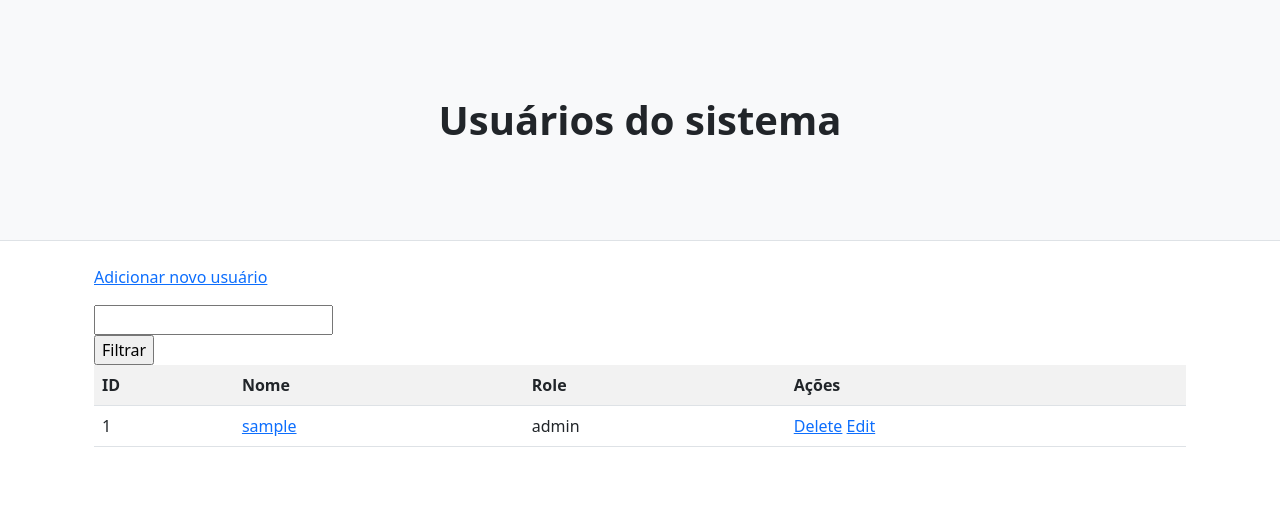
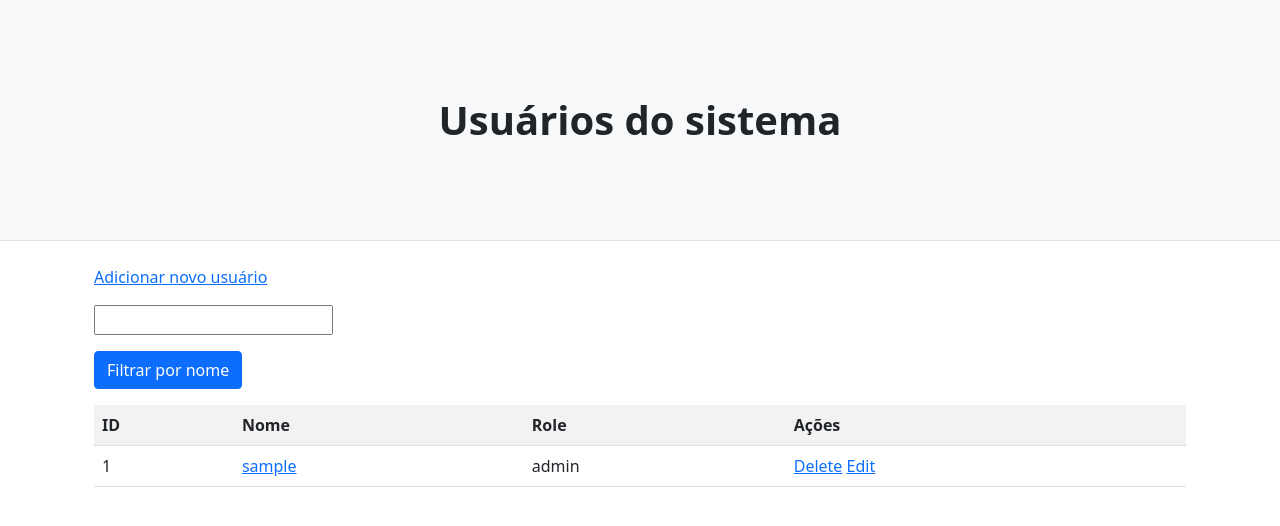
Before and after one commit to jvsouz4/Blog, a CakePHP app: the page made by app/View/Users/index.ctp in a window 1280 px wide. Shown: the top 526 px of the page. Run offline with PHP 8.4 and a stand-in for CakePHP, Linux system fonts and the light colour scheme; the template is opened without the code that fills it: most values are stand-ins (such as "Sample title", 1, 10 or a date in 2020); form fields are guessed from the names that the template uses; some libraries are stand-ins or nearby versions.

Commit message:
atualizando visualização dos posts e dos usuários

```diff
--- a/app/Controller/UsersController.php
+++ b/app/Controller/UsersController.php
@@ -46,7 +46,7 @@ class UsersController extends AppController {
         }
         if ($this->request->is('post') || $this->request->is('put')) {
             if ($this->User->save($this->request->data)) {
-                $this->Flash->success(__('The user has been saved'));
+                $this->Flash->success(__('The user has been updated'));
                 return $this->redirect(array('action' => 'index'));
             }
             $this->Flash->error(
--- a/app/View/Posts/index.ctp
+++ b/app/View/Posts/index.ctp
@@ -25,13 +25,13 @@
             <!-- Featured blog post-->
             <p><?php echo $this->Html->link('Adicionar novo post', array('action' => 'add')); ?></p>
             <div class="">
-                <div class="row row-cols-1 row-cols-md-3 g-4">
+                <div class="row row-cols-1 row-cols-md-3 g-4 mb-3">
                     <?php foreach ($posts as $post): ?>
                         <div class="col">
                             <div class="card">
                                 <a href="http://localhost:8000/posts/view/<?php echo $post[0]['post_id'] ?>"><img class="card-img-top" src="https://dummyimage.com/850x350/dee2e6/6c757d.jpg" alt="..." /></a>
                                 <div class="card-body">
-                                    <div class="small text-muted"><?php echo $post[0]['post_created']; ?></div>
+                                    <div class="small text-muted"><?php echo $this->Time->format($post[0]['post_created'], '%e/%m de %Y, %H:%M'); ?></div>
                                     <h2 class="card-title"><?php echo $this->Html->link($post[0]['title'],array('controller' => 'posts', 'action' => 'view', $post[0]['post_id'])); ?></h2>
                                     <p class="card-text"><?php echo $post[0]['body']; ?></p>
                                     <?php
--- a/app/View/Users/index.ctp
+++ b/app/View/Users/index.ctp
@@ -26,12 +26,18 @@
                 <!-- Filtro-->
                 <p><?php echo $this->Html->link('Adicionar novo usuário', array('action' => 'add')); ?></p>
                 <div>
-                    <?php
-                        $filtro = $this->Form->create('User');
-                        $filtro .= $this->Form->input('User.username', array('required' => false, 'label' => ''));
-                        $filtro .= $this->Form->end('Filtrar');
-                    ?>
-                    <?php echo $filtro ?>
+                    <div class='mb-3'>
+                        <?php
+                            echo $this->Form->create('User');
+                            echo $this->Form->input('User.username', array('required' => false, 'label' => ''));
+                            // $filtro .= $this->Form->end('Filtrar');
+                        ?>
+                    </div>
+
+                    <div class='mb-3'> <button type="submit" class="btn btn-primary">Filtrar por nome</button>
+                        <?php echo $this->Form->end(__('')) ?>
+                    </div>
+
                 </div>
 
                 <!-- Featured blog users-->
```
